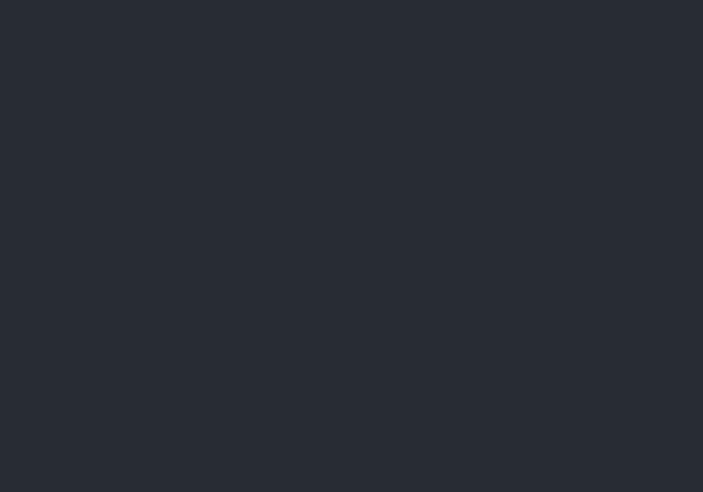
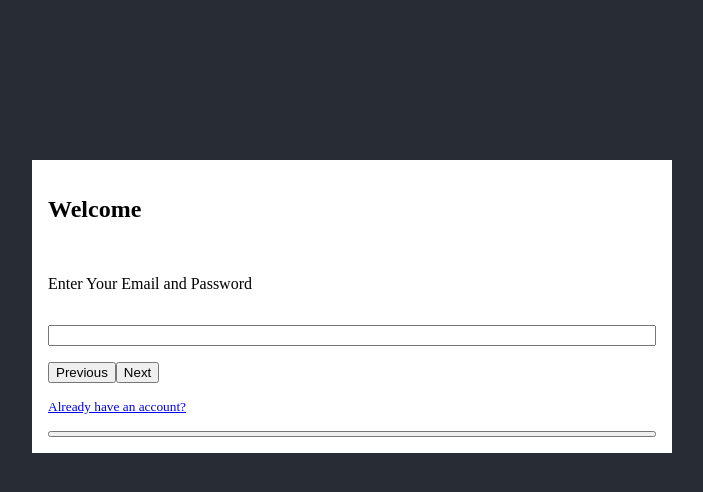
Before and after one commit to AbdulkarimOgaji/multi-step-signup-form, a React (Create React App) app: page / in a window 1280 px wide. Shown: the top 492 px of the page, without its empty margins (288-991 px from the left). Built offline with nearby package versions, Linux system fonts and the light colour scheme.

Commit message:
feat: setup All form components with type checking

```diff
--- a/src/App.tsx
+++ b/src/App.tsx
@@ -1,9 +1,36 @@
+import { useState } from "react";
+import { FormStage } from "./common/enums";
+import EmailForm from "./components/Emailform";
+import PasswordForm from "./components/PasswordForm";
+import PersonalForm from "./components/PersonalForm";
+
+
+
+
 function App() {
+  const [stage, setStage] = useState<FormStage>(FormStage.Email)
+
+  const currentForm = (stage: FormStage) => {
+    switch(stage) {
+      case FormStage.Email:
+        return <EmailForm setStage={setStage} />
+      case FormStage.Personal:
+        return <PersonalForm setStage={setStage} />
+      case FormStage.Password:
+        return <PasswordForm setStage={setStage} />
+      default:
+        return <></>
+    }
+  }
+
   return (
     <div className="container">
       <div className="timeline"></div>
       <form className="form">
+          {currentForm(stage)}
 
+        <small><a href="https://google.com">Already have an account?</a></small>
+        <button type="submit" className="form--submit--btn"></button>
       </form>
     </div>
   );
--- /dev/null
+++ b/src/common/enums.ts
@@ -0,0 +1,5 @@
+export enum FormStage {
+    Email = 1,
+    Personal = 2,
+    Password = 3
+  }
--- /dev/null
+++ b/src/common/types.ts
@@ -0,0 +1,3 @@
+import { FormStage } from "./enums";
+
+export type SetStage = React.Dispatch<React.SetStateAction<FormStage>>
--- /dev/null
+++ b/src/components/Emailform.tsx
@@ -0,0 +1,20 @@
+import { SetStage } from "../common/types"
+
+
+
+const EmailForm: React.FC<{setStage: SetStage}> = ({ setStage }) => {
+    return (
+        <>
+         <h2 className="form--header">Welcome</h2>
+        <p className="form--prompt">Enter Your Email and Password</p>
+        <input type="text" />
+        <div className="change-step">
+          <button>Previous</button>
+          <button>Next</button>
+        </div>
+        </>
+    )
+}
+
+
+export default EmailForm
--- /dev/null
+++ b/src/components/PasswordForm.tsx
@@ -0,0 +1,20 @@
+import { SetStage } from "../common/types"
+
+
+
+const PasswordForm: React.FC<{setStage: SetStage}> = ({ setStage }) => {
+    return (
+        <>
+         <h2 className="form--header">Welcome</h2>
+        <p className="form--prompt">Enter Your Password</p>
+        <input type="text" />
+        <div className="change-step">
+          <button>Previous</button>
+          <button>Next</button>
+        </div>
+        </>
+    )
+}
+
+
+export default PasswordForm
--- /dev/null
+++ b/src/components/PersonalForm.tsx
@@ -0,0 +1,20 @@
+import { SetStage } from "../common/types"
+
+
+
+const PersonalForm: React.FC<{setStage: SetStage}> = ({ setStage }) => {
+    return (
+        <>
+         <h2 className="form--header">Welcome</h2>
+        <p className="form--prompt">Enter Your Personal Details</p>
+        <input type="text" />
+        <div className="change-step">
+          <button>Previous</button>
+          <button>Next</button>
+        </div>
+        </>
+    )
+}
+
+
+export default PersonalForm
--- a/src/index.css
+++ b/src/index.css
@@ -1,7 +1,25 @@
 :root {
   --primary-clr: #282c34;
+}
+
+*, *::before, *::after {
+  box-sizing: border-box;
 }
 
 body {
   background-color: var(--primary-clr);
 }
+
+.timeline {
+  margin: 10rem 0;
+}
+
+.form {
+  display: flex;
+  padding: 1rem;
+  gap: 1rem;
+  flex-direction: column;
+  background-color: white;
+  width: min(40rem, 90%);
+  margin: 0 auto;
+}
```
